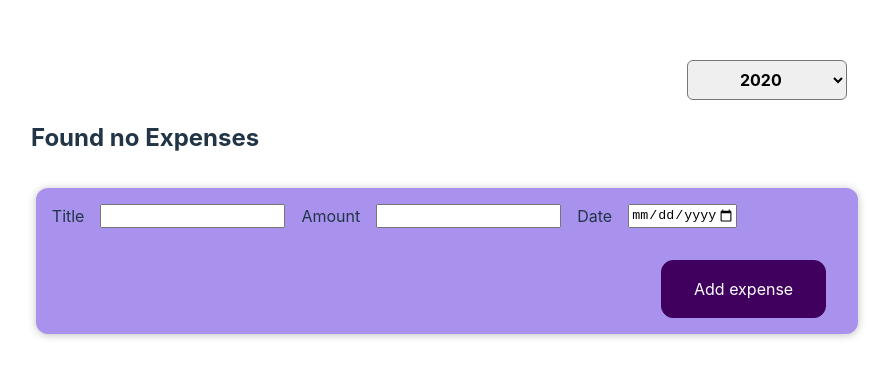
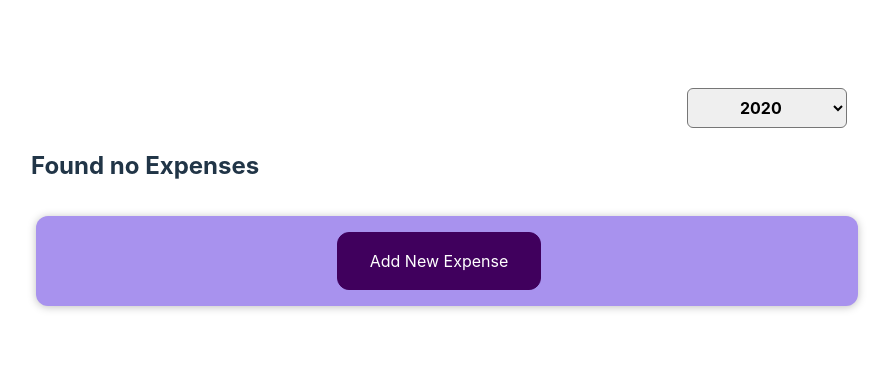
Before and after one commit to auqid/vite-react, a React (Vite) app: page / in a window 1280 px wide. Shown: the part 195-572 px from the top of the page, without its empty margins (193-1086 px from the left). Built offline with nearby package versions, Linux system fonts and the light colour scheme.

Commit message:
added button for opening and closing form

```diff
--- a/src/components/NewExpense/ExpenseForm.jsx
+++ b/src/components/NewExpense/ExpenseForm.jsx
@@ -60,6 +60,9 @@
         </div>
       </div>
       <div className="new-expense__actions">
+        <button type="button" onClick={props.onCancel}>
+          Cancel
+        </button>
         <button type="submit">Add expense</button>
       </div>
     </form>
--- a/src/components/NewExpense/NewExpense.jsx
+++ b/src/components/NewExpense/NewExpense.jsx
@@ -1,8 +1,9 @@
-import React from "react";
+import React, { useState } from "react";
 import "./NewExpense.css";
 import ExpenseForm from "./ExpenseForm";
 
 const NewExpense = (props) => {
+  const [isEditing, setEditing] = useState(false);
   const onSaveExpenseDataHandler = (enteredExpenseData) => {
     const expenseData = {
       ...enteredExpenseData,
@@ -10,11 +11,25 @@
     };
     console.log("from new expense", expenseData);
     props.onSaveExpense(expenseData);
+    setEditing(false);
   };
-
+  const startEditinghandler = () => {
+    setEditing(true);
+  };
+  const stopEditingHandler = () => {
+    setEditing(false);
+  };
   return (
     <div className="new-expense">
-      <ExpenseForm onSaveExpenseData={onSaveExpenseDataHandler}></ExpenseForm>
+      {!isEditing && (
+        <button onClick={startEditinghandler}>Add New Expense</button>
+      )}
+      {isEditing && (
+        <ExpenseForm
+          onSaveExpenseData={onSaveExpenseDataHandler}
+          onCancel={stopEditingHandler}
+        ></ExpenseForm>
+      )}
     </div>
   );
 };
```
